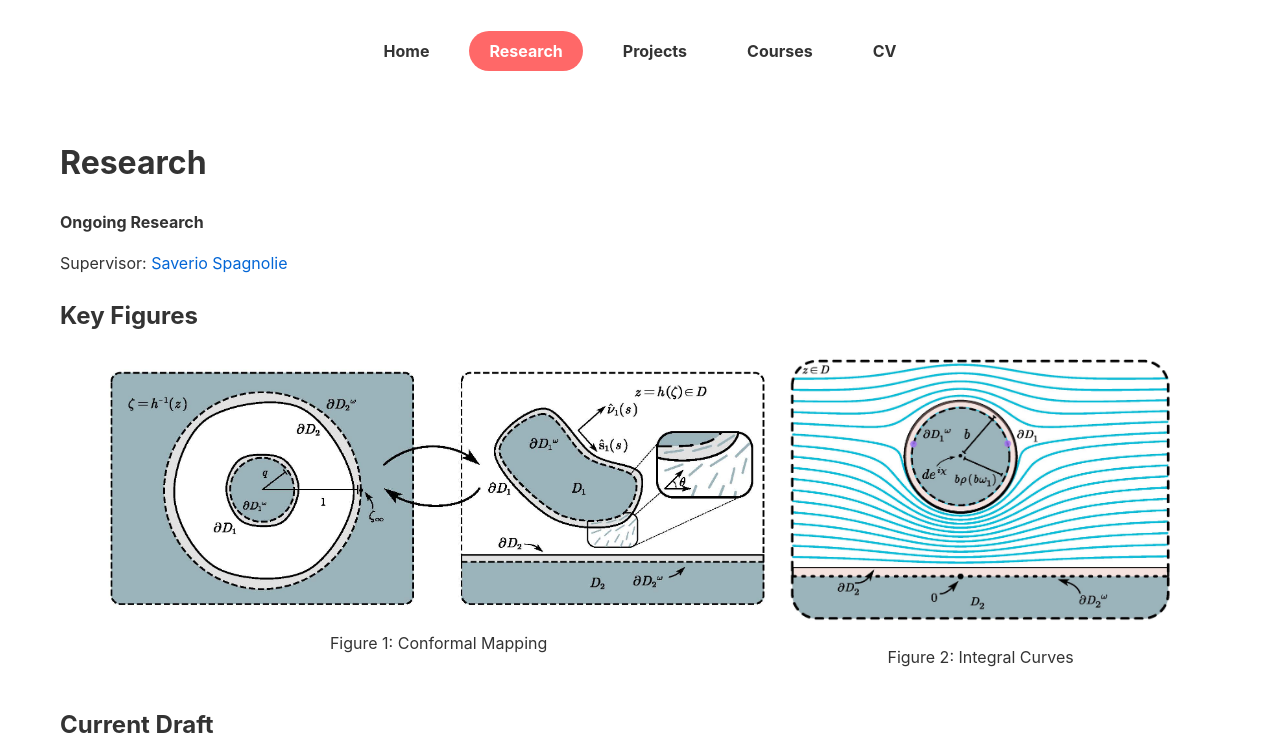
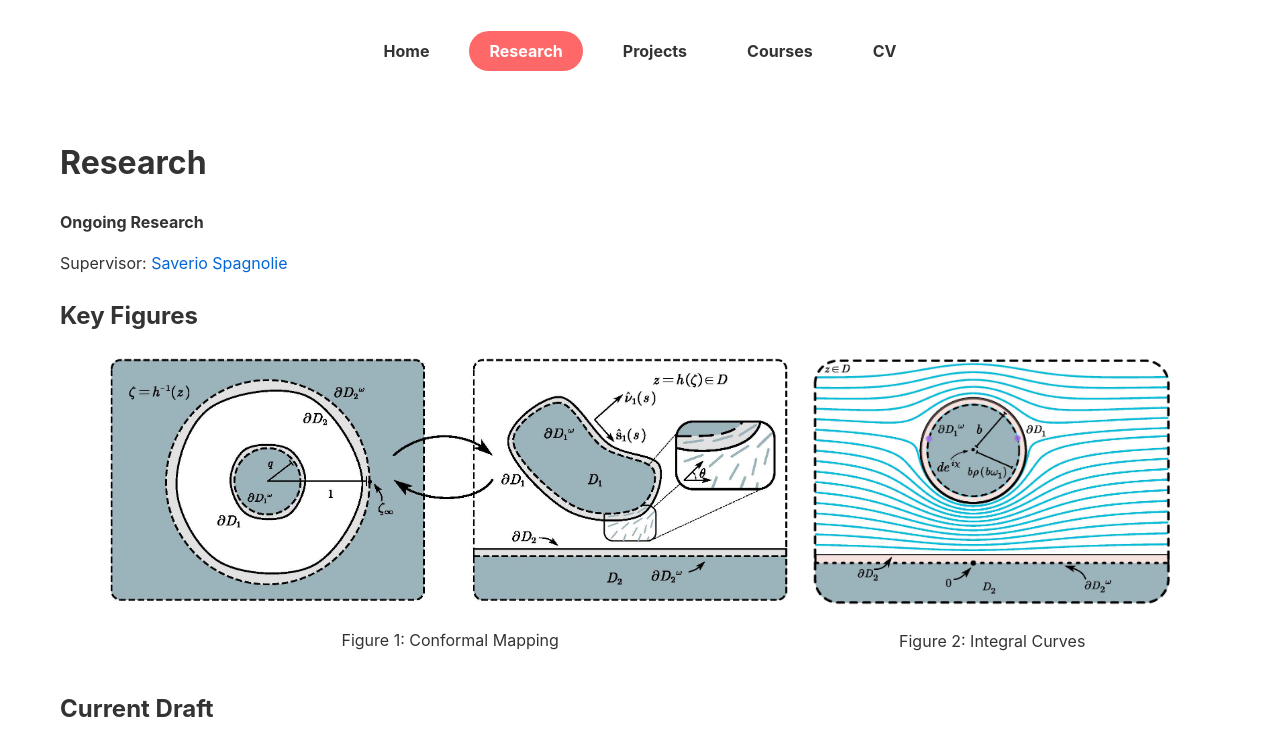
Before and after one commit to Yoon-1023/Yoon-1023.github.io, a Jekyll site: the page built from research.md, in a window 1280 px wide. Shown: the top 747 px of the page. Built offline with Jekyll 4.4.1, drawn with Linux system fonts in a browser that asks for light colours; grey boxes are pictures that could not be loaded.

Commit message:
Update research.md

```diff
--- a/research.md
+++ b/research.md
@@ -12,12 +12,12 @@ Supervisor: [Saverio Spagnolie](https://people.math.wisc.edu/~spagnolie/)
 ## Key Figures
 <div style="display: flex; flex-wrap: wrap; gap: 20px; align-items: center; justify-content: center;">
 
-   <div style="width: 57%; text-align: center;">
+   <div style="width: 59%; text-align: center;">
        <img src="/LC/figures/conformal_mapping.jpg" alt="Conformal Mapping" style="width: 100%; height: auto; border-radius: 8px;">
        <p>Figure 1: Conformal Mapping</p>
    </div>
 
-   <div style="width: 33%; text-align: center;">
+   <div style="width: 31%; text-align: center;">
        <img src="/LC/figures/integral_curves.jpg" alt="Integral Curves" style="width: 100%; height: auto; border-radius: 8px;">
        <p>Figure 2: Integral Curves</p>
    </div>
```
